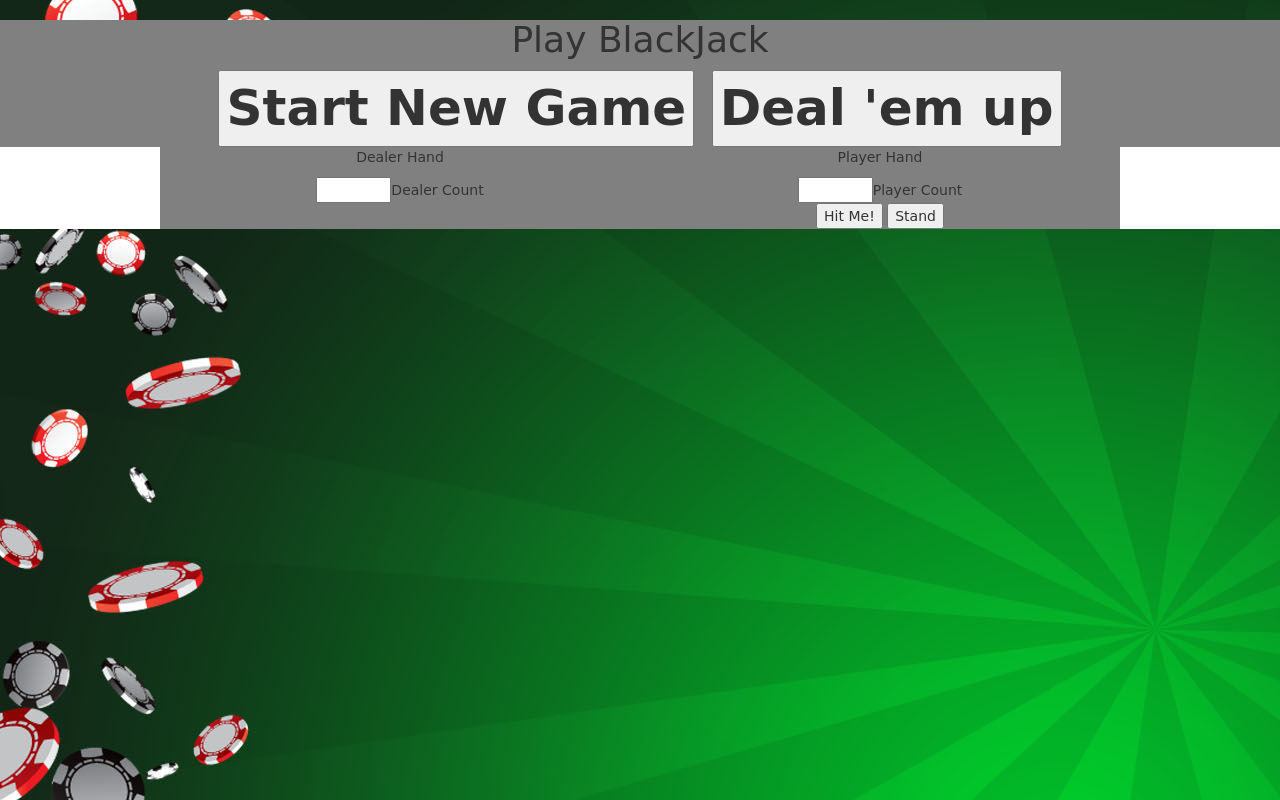
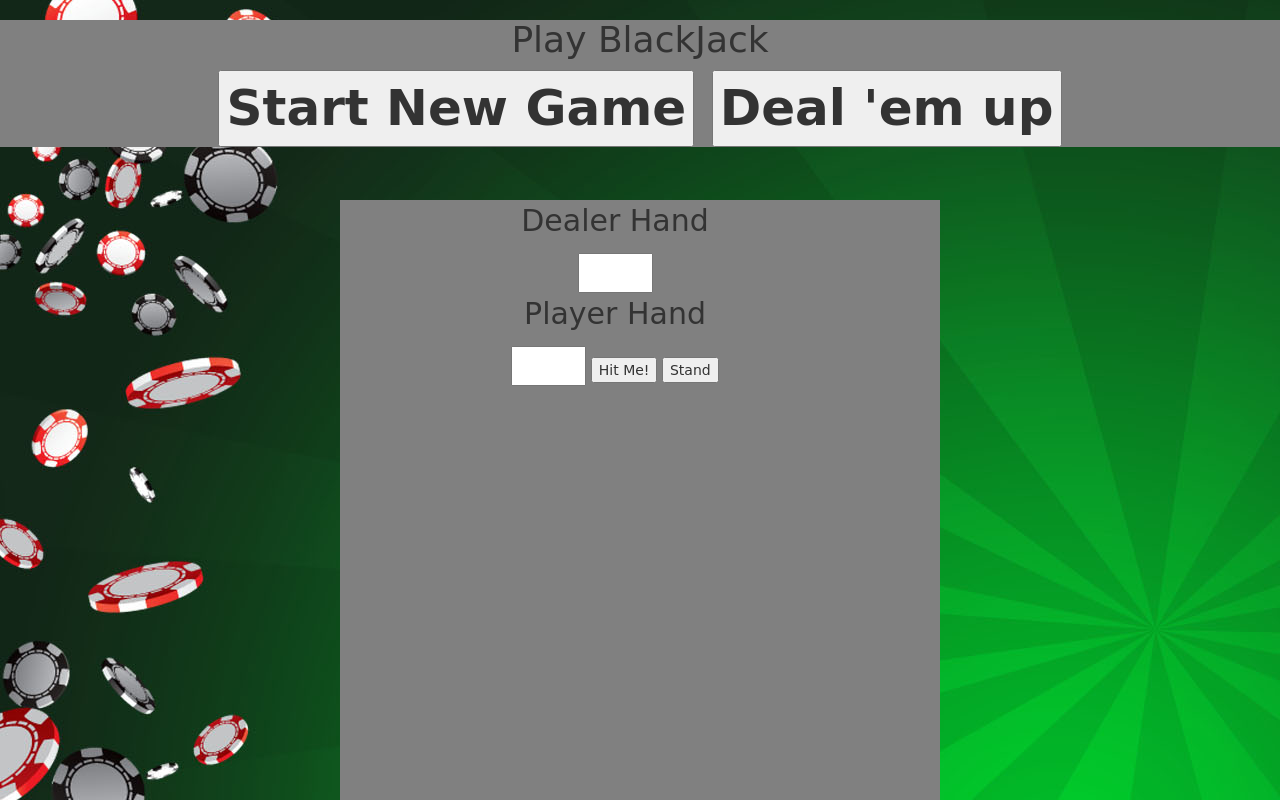
Before and after one commit to willylikestokayak/GA-WDI-Project1-BlackJack-by-Chad, a plain HTML site: page index.html in a window 1280 px wide. Drawn offline with nearby package versions, Linux system fonts and the light colour scheme; a web font is replaced by a local one.

Commit message:
final commit before launching site

```diff
--- a/css/style.css
+++ b/css/style.css
@@ -15,16 +15,39 @@ header {
 img {
 	width: 100px;
 	height: 175px;
+	margin-left: auto;
+	margin-right: auto;
 	display: inline-block;
+	top: 20px;
+}
+p {
+	font-family: 'Farsan', cursive;
+	font-size: 30px;
+	text-align: center;
 }
 .topButtons {
 	font-family: 'Farsan', cursive;
 	font-weight: bold;
 	font-size: 20px;
 }
-
 .countText {
 	width: 75px;
+	height: 40px;
+	font-family: 'Farsan', cursive;
+	font-size: 30px;
+	position: relative;
+	top: center;
+}
+.gameBoard{
+	background-color: grey;
+	position: absolute;
+    top: 200px;
+    bottom: 0;
+    left: 0;
+    right: 0;
+	margin: auto;
+	width: 600px;
+	height: 600px;
 }
 #gameBoard{
 	margin: auto;
@@ -33,3 +56,18 @@ img {
 	font-family: 'Farsan', cursive;
 	background-color: grey;
 }
+#dealerCards{
+	display: inline-block;
+	margin: auto;
+	width: 400px;
+}
+#playerCards {
+	display: inline-block;
+	margin: auto;
+	width: 400px;
+}
+.playerButtons{
+	position: relative;
+	top: 0;
+	right: 0;
+}
--- a/index.html
+++ b/index.html
@@ -19,11 +19,11 @@
 			<div class='row'>
 				<div class="col-sm-3 col-md-6" id="dealerCards">
 					<p>Dealer Hand</p>
-					<input type="text" id="dealerCountOutput" class="countText" name="Dealer Count" value="">Dealer Count</input>
+					<input type="text" id="dealerCountOutput" class="countText" name="Dealer Count" value=""></input>
 				</div>
 				<div class="col-sm-3 col-md-6" id="playerCards">
 					<p>Player Hand</p>
-					<input type="text" id="playerCountOutput" class="countText" name="Player Count" value="">Player Count</input><br>
+					<input type="text" id="playerCountOutput" class="countText" name="Player Count" value=""></input>
 					<button type="button" class="button playerButtons" id="hit">Hit Me!</button>
 					<button type="button" class="button playerButtons" id="stand">Stand</button>
 		</div>
--- a/js/app.js
+++ b/js/app.js
@@ -30,13 +30,13 @@ var clearBoard = function () {
 var checkForBlackJack = function () {
 	switch (true) {
 		case dealerHandTotal === 21 && playerHandTotal === 21:
-			console.log("Double BlackJack, it's a push");
+			alert("Double BlackJack, it's a push");
 		break;
 		case dealerHandTotal === 21:
-			console.log("Dealer won with a blackjack");
+			alert("Dealer won with a blackjack");
 		break;
 		case playerHandTotal === 21:
-			console.log("You won with a blackjack");
+			alert("You won with a blackjack");
 		default:
 	}
 };
@@ -44,12 +44,10 @@ var checkForBlackJack = function () {
 var checkForBust = function () {
 	switch (true) {
 		case dealerHandTotal >= 22:
-			console.log("Dealer busts, you win!");
-			//clearBoard();
+			alert("Dealer busts, you win!");
 		break;
 		case playerHandTotal >= 22:
-			console.log("You busted, house wins...");
-			//clearBoard();
+			alert("You busted, house wins...");
 		break;
 		default:
 	}
@@ -59,12 +57,12 @@ var declareWinner = function () {
 	checkForBust();
 	switch (true) {
 		case dealerHandTotal > playerHandTotal && dealerHandTotal <= 21:
-			console.log("The house wins");
+			alert("The house wins");
 		break;
 		case dealerHandTotal < playerHandTotal && playerHandTotal <= 21:
-			console.log("You WON!");
-		case dealerHandTotal === playerHandTotal:
-			console.log("Push");
+			alert("You WON!");
+		case dealerHandTotal = playerHandTotal:
+			alert("Push");
 		break;
 		default:
 	}
```
Also changed, not shown: 1 other file.
